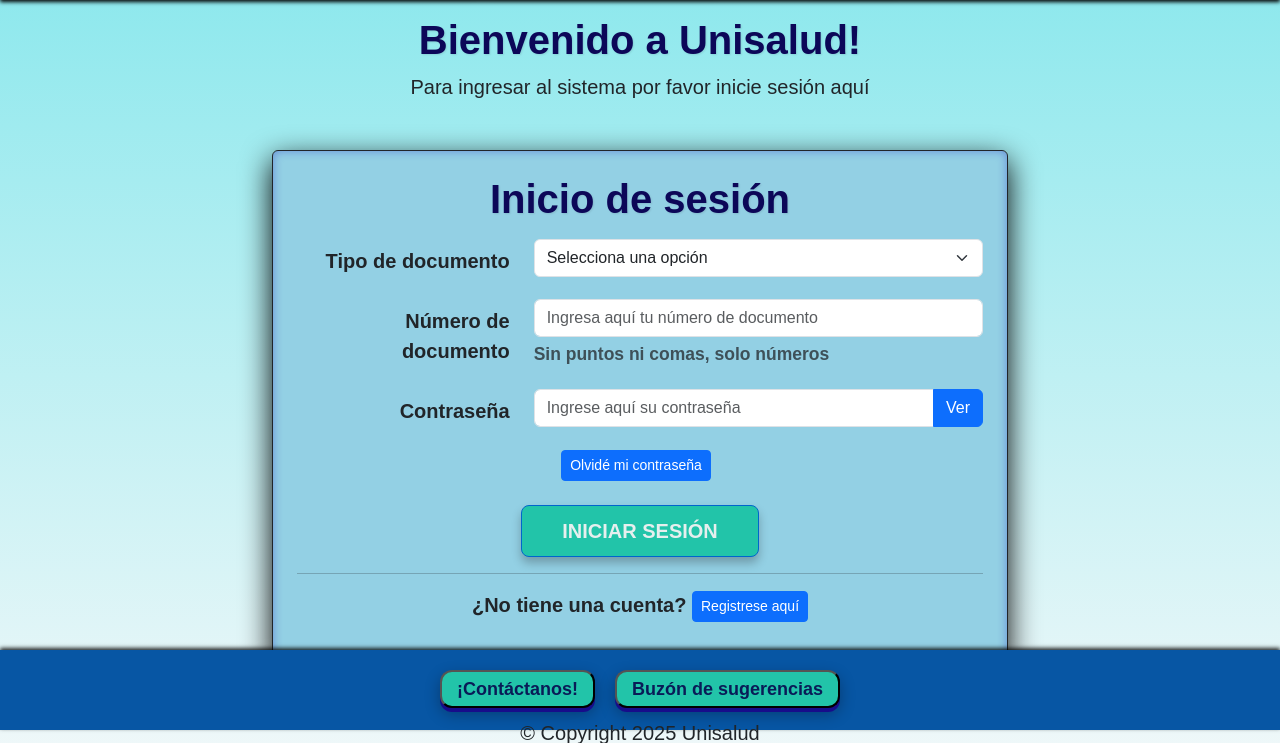
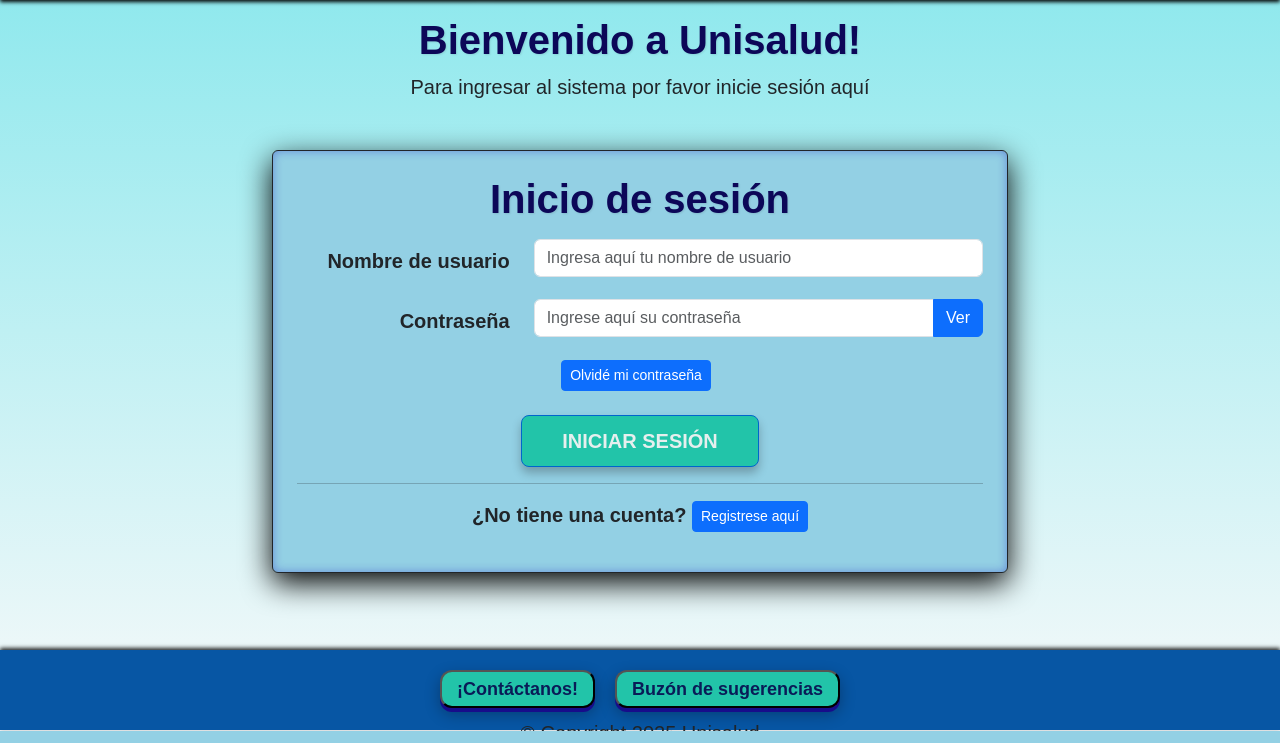
Before and after one commit to ricardoaarismendyv-cyber/unisalud, a Django app: template login/templates/paginas/login.html in a window 1280 px wide. Shown: the part 70-813 px from the top of the page. Run offline with Django 5.2, Linux system fonts and the light colour scheme; the template is opened without the code that fills it, so the values that code supplies are empty.

Commit message:
ajustes al login con form

```diff
--- a/login/templates/paginas/login.html
+++ b/login/templates/paginas/login.html
@@ -16,34 +16,31 @@
                     <!-- Contenedor del formulario de login -->
                     <div id="loginFormContainer">
                         <h1 class="text-center">Inicio de sesión</h1>
+                        <form method="post" action="{% url 'login' %}">
+                            {% csrf_token %}
                             <section class="mt-3">
-                            <!-- Fila para el tipo de documento -->
+                                <!-- Mostrar mensajes de error -->
+                                {% if messages %}
+                                    {% for message in messages %}
+                                        <div class="alert alert-danger text-center" role="alert">
+                                            {{ message }}
+                                        </div>
+                                    {% endfor %}
+                                {% endif %}
+
+                                <!-- Fila para el nombre de usuario -->
                                 <div class="row mb-3">
-                                <label for="selectTipoDocumento" class="col-md-4 col-form-label text-md-end">Tipo de documento</label>
+                                    <label for="inputUsername" class="col-md-4 col-form-label text-md-end">Nombre de usuario</label>
                                     <div class="col-md-8">
-                                    <select class="form-select">
-                                        <option selected disabled>Selecciona una opción</option>
-                                        <option value="rc">Registro civil de nacimiento</option>
-                                        <option value="ti">Tarjeta de Identidad</option>
-                                        <option value="cc">Cédula de Ciudadanía</option>
-                                        <option value="ce">Cédula de Extranjería</option>
-                                    </select>
-                                </div>
-                            </div>
-                            <!-- Fila para el número de documento -->
-                            <div class="row mb-3">
-                                <label for="inputNumeroDocumento" class="col-md-4 col-form-label text-md-end">Número de documento</label>
-                                <div class="col-md-8">
-                                    <input class="form-control" placeholder="Ingresa aquí tu número de documento">
-                                    <div class="form-text">Sin puntos ni comas, solo números</div>
+                                        <input type="text" name="nombre_usuario" id="inputUsername" class="form-control" placeholder="Ingresa aquí tu nombre de usuario" required>
                                     </div>
                                 </div>
                                 <!-- Fila para la contraseña -->
                                 <div class="row mb-3">
-                                <label for="inputPassword" class="col-md-4 col-form-label text-md-end">Contraseña</label>
+                                    <label for="password" class="col-md-4 col-form-label text-md-end">Contraseña</label>
                                     <div class="col-md-8">
                                         <div class="input-group">
-                                        <input type="password" class="form-control" id="password" placeholder="Ingrese aquí su contraseña" required>
+                                            <input type="password" name="contrasena" class="form-control" id="password" placeholder="Ingrese aquí su contraseña" required>
                                             <button class="btn btn-primary" type="button" id="togglePasswordBtn">Ver</button>
                                         </div>
                                     </div>
@@ -53,8 +50,9 @@
                                 </div>
                             </section>
                             <div class="text-center mt-4">
-                            <button type="button" class="btn btn-lg btn-success custom-highlight-btn" onclick="window.location.href='{% url "inicio-usuario" %}'">Iniciar Sesión</button>
+                                <button type="submit" class="btn btn-lg btn-success custom-highlight-btn">Iniciar Sesión</button>
                             </div>
+                        </form>
                         <div class="opciones-secundarias text-center mt-3">
                             <hr>
                             <p>¿No tiene una cuenta?
```
Lines whose indentation alone changed are shown as unchanged.
